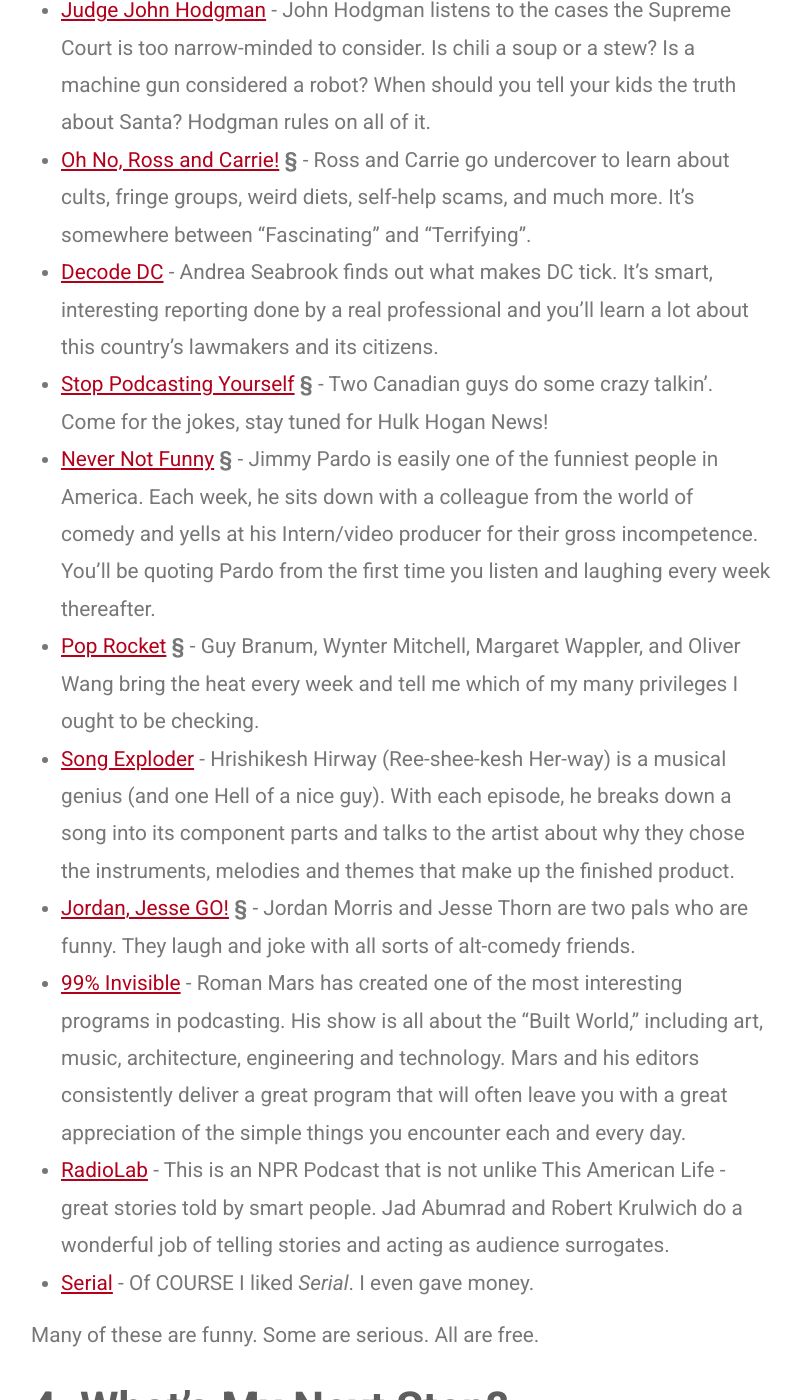
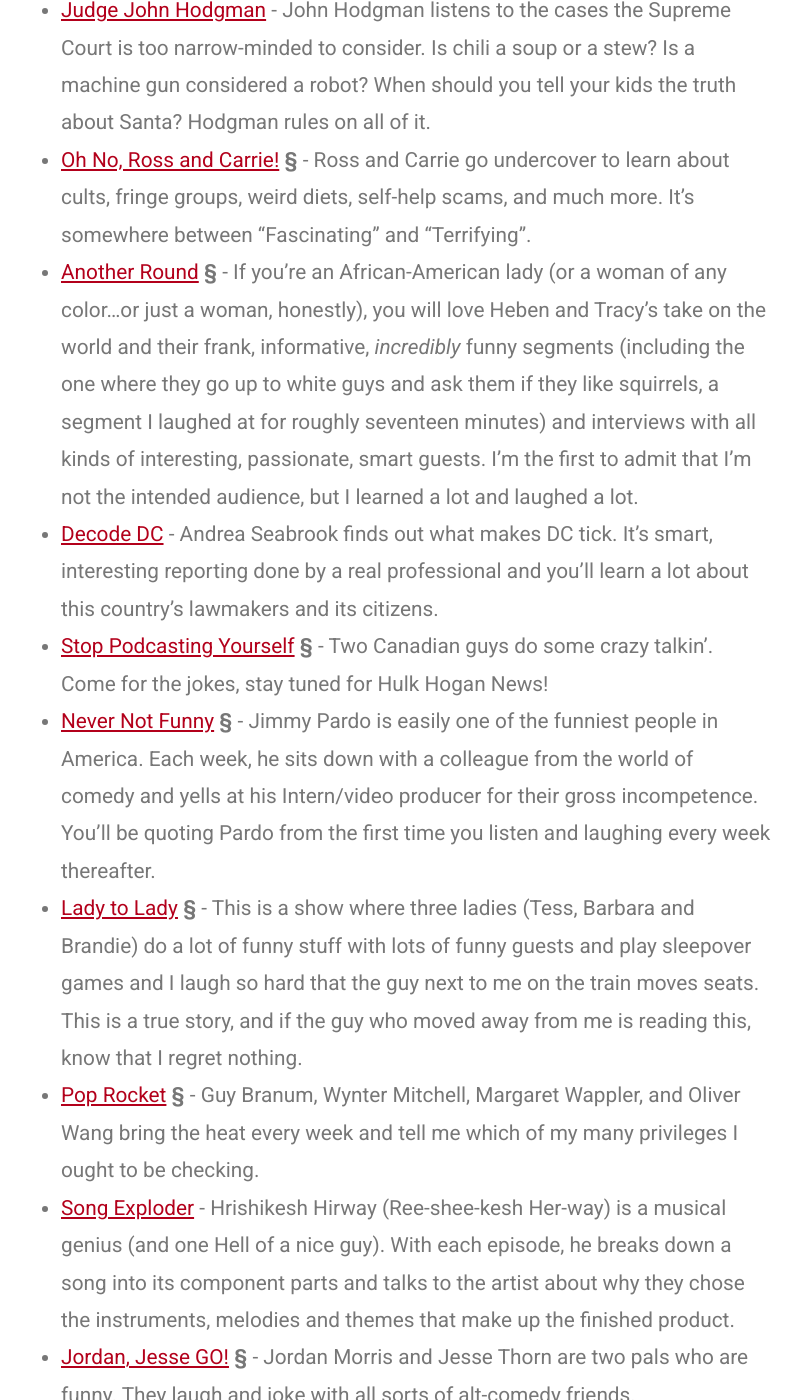
Before and after one commit to jimmymarks/podcastjustice, a Jekyll site: the page built from index.md, in a window 1280 px wide and 1400 px high, scrolled down 3857 px. Shown: the whole window, without its empty margins (239-1040 px from the left). Built offline with Jekyll 4.4.1, drawn with Linux system fonts in a browser that asks for light colours; some of the changed text lies outside the part shown.

Commit message:
More recs

```diff
--- a/index.md
+++ b/index.md
@@ -65,9 +65,11 @@
 * [Back to Work] [6] - The aforementioned Merlin Mann talks with Dan Benjamin about how to quit being such a titty baby and get your work done, whatever that work may be.
 * [Judge John Hodgman] [7] - John Hodgman listens to the cases the Supreme Court is too narrow-minded to consider. Is chili a soup or a stew? Is a machine gun considered a robot? When should you tell your kids the truth about Santa? Hodgman rules on all of it.
 * [Oh No, Ross and Carrie!] [18] __§__ - Ross and Carrie go undercover to learn about cults, fringe groups, weird diets, self-help scams, and much more. It's somewhere between "Fascinating" and "Terrifying".
+* [Another Round] [20] __§__ - If you're an African-American lady (or a woman of any color...or just a woman, honestly), you will love Heben and Tracy's take on the world and their frank, informative, *incredibly* funny segments (including the one where they go up to white guys and ask them if they like squirrels, a segment I laughed at for roughly seventeen minutes) and interviews with all kinds of interesting, passionate, smart guests. I'm the first to admit that I'm not the intended audience, but I learned a lot and laughed a lot.
 * [Decode DC] [8] - Andrea Seabrook finds out what makes DC tick. It's smart, interesting reporting done by a real professional and you'll learn a lot about this country's lawmakers and its citizens.
 * [Stop Podcasting Yourself] [9] __§__ - Two Canadian guys do some crazy talkin'. Come for the jokes, stay tuned for Hulk Hogan News!
 * [Never Not Funny] [10] __§__ - Jimmy Pardo is easily one of the funniest people in America. Each week, he sits down with a colleague from the world of comedy and yells at his Intern/video producer for their gross incompetence. You'll be quoting Pardo from the first time you listen and laughing every week thereafter.
+* [Lady to Lady] [21] __§__ - This is a show where three ladies (Tess, Barbara and Brandie) do a lot of funny stuff with lots of funny guests and play sleepover games and I laugh so hard that the guy next to me on the train moves seats. This is a true story, and if the guy who moved away from me is reading this, know that I regret nothing.
 * [Pop Rocket] [17] __§__ - Guy Branum, Wynter Mitchell, Margaret Wappler, and Oliver Wang bring the heat every week and tell me which of my many privileges I ought to be checking.
 * [Song Exploder] [11] - Hrishikesh Hirway (Ree-shee-kesh Her-way) is a musical genius (and one Hell of a nice guy). With each episode, he breaks down a song into its component parts and talks to the artist about why they chose the instruments, melodies and themes that make up the finished product.
 * [Jordan, Jesse GO!] [12] __§__ - Jordan Morris and Jesse Thorn are two pals who are funny. They laugh and joke with all sorts of alt-comedy friends.
```
Also changed, not shown: other parts of index.md (+3 -1 lines), _data/podcasts.yml (+8 -0 lines), images/anotherround.jpg (added), images/lady2lady.jpg (added), 4 other files.
